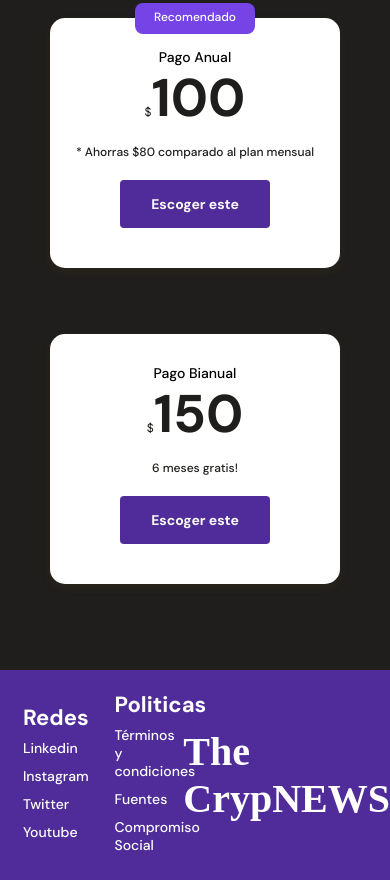
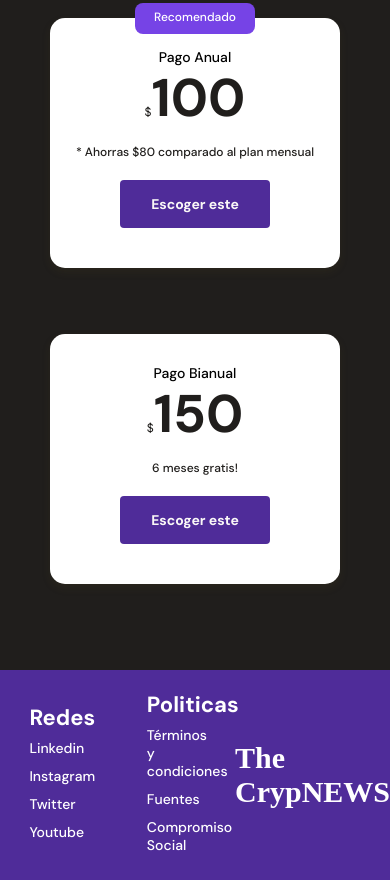
Before and after one commit to Joaquindati/Crypnews, a plain HTML site: page index.html in a window 390 px wide. Shown: the part 6933-7813 px from the top of the page. Drawn offline with Linux system fonts and the light colour scheme.

Commit message:
cambio footer h1
font-size: 3rem !important;

```diff
--- a/css/jmedia-query.css
+++ b/css/jmedia-query.css
@@ -114,7 +114,7 @@
         text-align: center;
     }
     footer h1{
-        font-size: 4rem !important;
+        font-size: 3rem !important;
     }
 
 @media (max-width:500px) {
```
